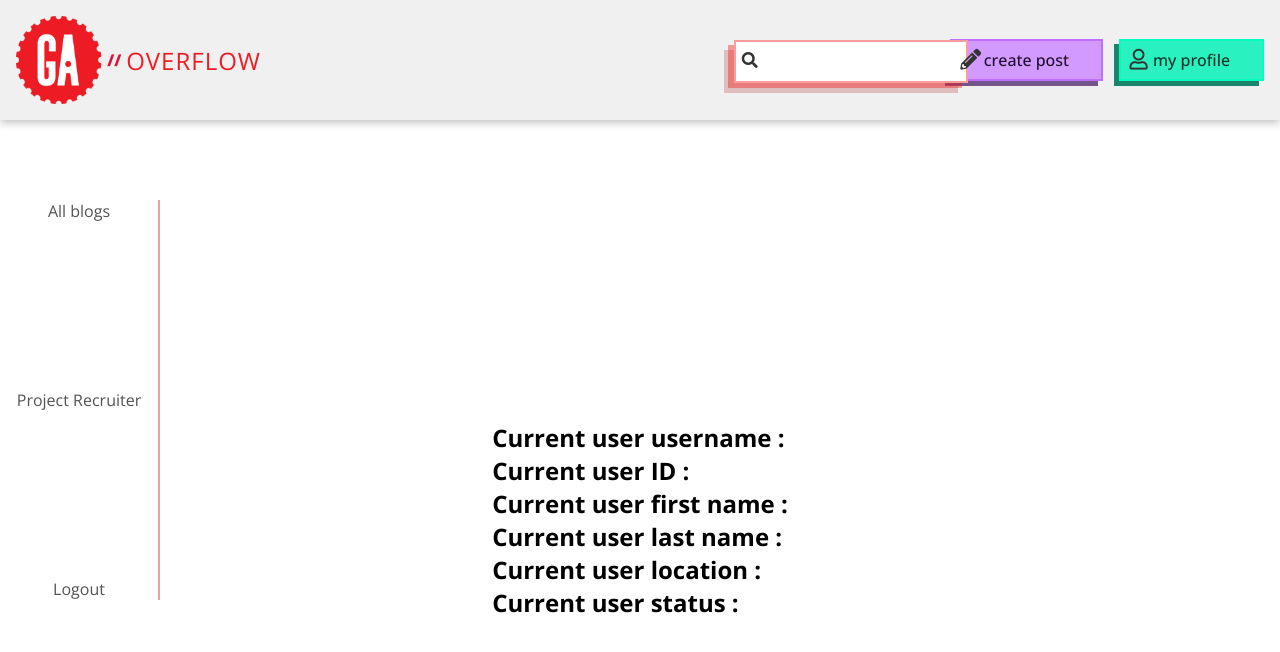
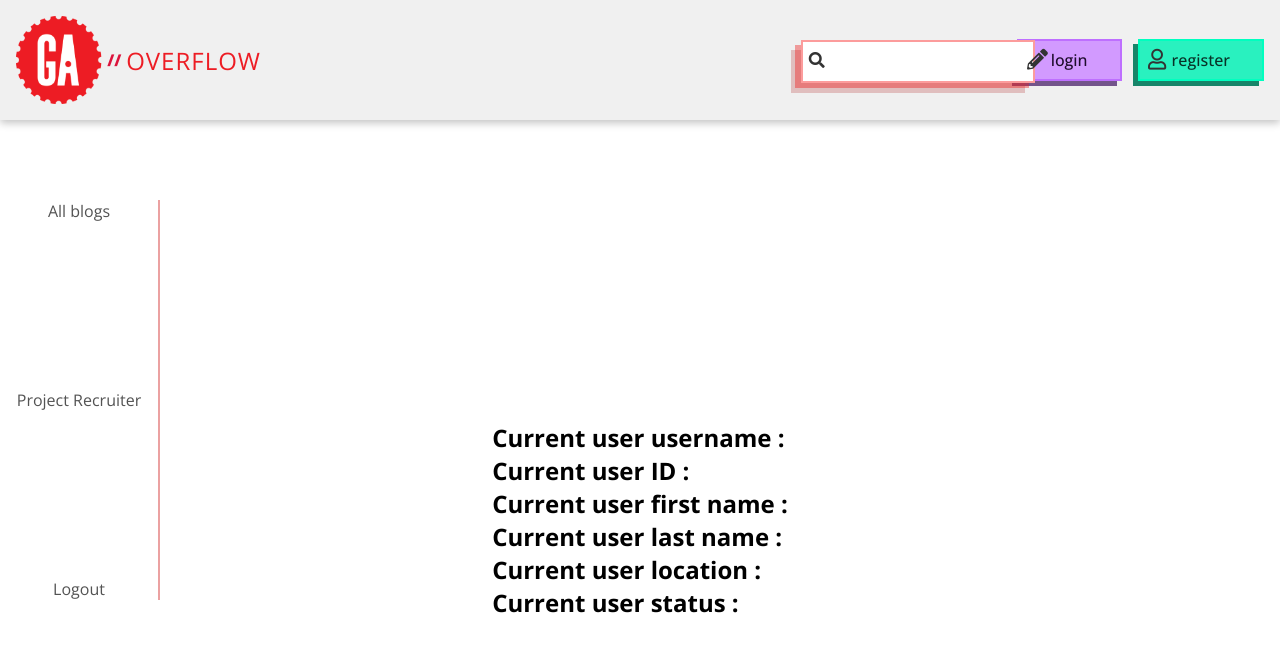
Before and after one commit to neilmurcho13/GA-overflow-client, a React app in the folder client/: page /user/profile in a window 1280 px wide. Shown: the top 652 px of the page. Built offline with nearby package versions, Linux system fonts and the light colour scheme; no server answers.

Commit message:
conditionally render header links depending on login state

```diff
--- a/client/src/components/common/Header.js
+++ b/client/src/components/common/Header.js
@@ -1,16 +1,24 @@
-import React, { useState } from 'react'
+import React, { useState, useEffect } from 'react'
 import { useHistory, Link } from 'react-router-dom'
+import { isLoggedIn, getToken } from '../../api/authFunctions'
 import gaLogo from '../../assets/ga-logo.png'
 
 const Header = ({ onSearchChange }) => {
   const history = useHistory()
   const [searchInputVaule, setSearchInputValue] = useState('')
+  const [userLoggedIn, setUseLoggedIn] = useState(false)
 
   const handleSearch = (e) => {
     e.preventDefault()
     onSearchChange(searchInputVaule)
     history.push('/search')
   }
+
+  // to check if the user is logged in to conditionally render header links
+  // ! not re-rendering on login / logout
+  useEffect(() => {
+    getToken() ? setUseLoggedIn(true) : setUseLoggedIn(false)
+  }, [userLoggedIn])
 
   return (
     <>
@@ -34,6 +42,8 @@ const Header = ({ onSearchChange }) => {
             <i className='fas fa-search'></i>
           </form>
 
+          {userLoggedIn ? (
+            <>
               <Link to='/blogs/new' className='create-post'>
                 <div>create post</div>
                 <i className='fas fa-pencil-alt'></i>
@@ -42,6 +52,19 @@ const Header = ({ onSearchChange }) => {
                 <div>my profile</div>
                 <i className='far fa-user'></i>
               </Link>
+            </>
+          ) : (
+            <>
+              <Link to='/login' className='create-post'>
+                <div>login</div>
+                <i className='fas fa-pencil-alt'></i>
+              </Link>
+              <Link to='/register' className='my-profile'>
+                <div>register</div>
+                <i className='far fa-user'></i>
+              </Link>
+            </>
+          )}
         </div>
       </header>
     </>
```
Also changed, not shown: client/src/styles/main.css (+25 -0 lines), 1 other file (tests, documents, lock files or other folders). Lines whose indentation alone changed are shown as unchanged.
